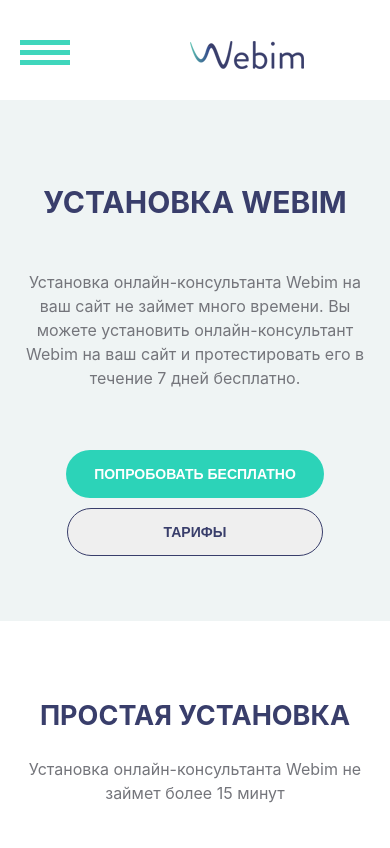
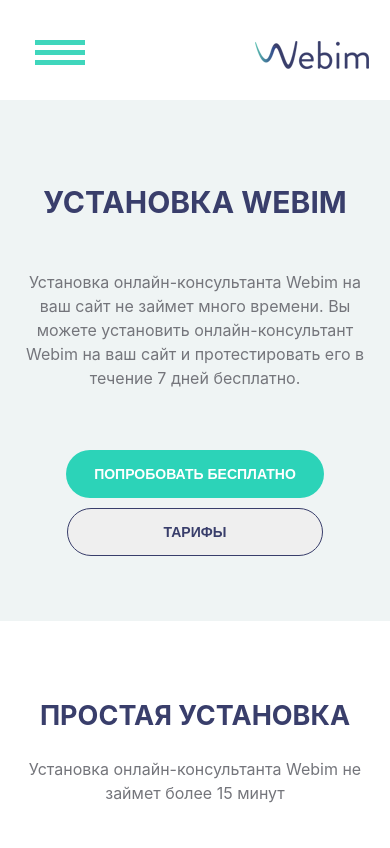
Before and after one commit to Smesl/webimTest, a plain HTML site: page src/index.html in a window 390 px wide. Shown: the top 848 px of the page. Drawn offline with nearby package versions, Linux system fonts and the light colour scheme.

Commit message:
three commit

```diff
--- a/src/css/media.css
+++ b/src/css/media.css
@@ -41,6 +41,10 @@
         background: #ffff;
     }
 
+    .header_logo {
+        padding-right: 0;
+    }
+
     .nav-left {
         display: none;
     }
@@ -55,12 +59,13 @@
     }
 
     .burger {
+        margin-left: 15px;
         display: block;
     }
 }
 
 @media (max-width: 580px) {
-    .installation-html_header, .webim-dashboard_header, .installation_header, .installation_subheader, .webim {
+    .installation-html_header, .webim-dashboard_header, .installation_header, .installation_subheader, .webim, .after-installation_paragraph {
         text-align: center;
     }
 
```
Also changed, not shown: src/index.html (+1 -1 lines).
